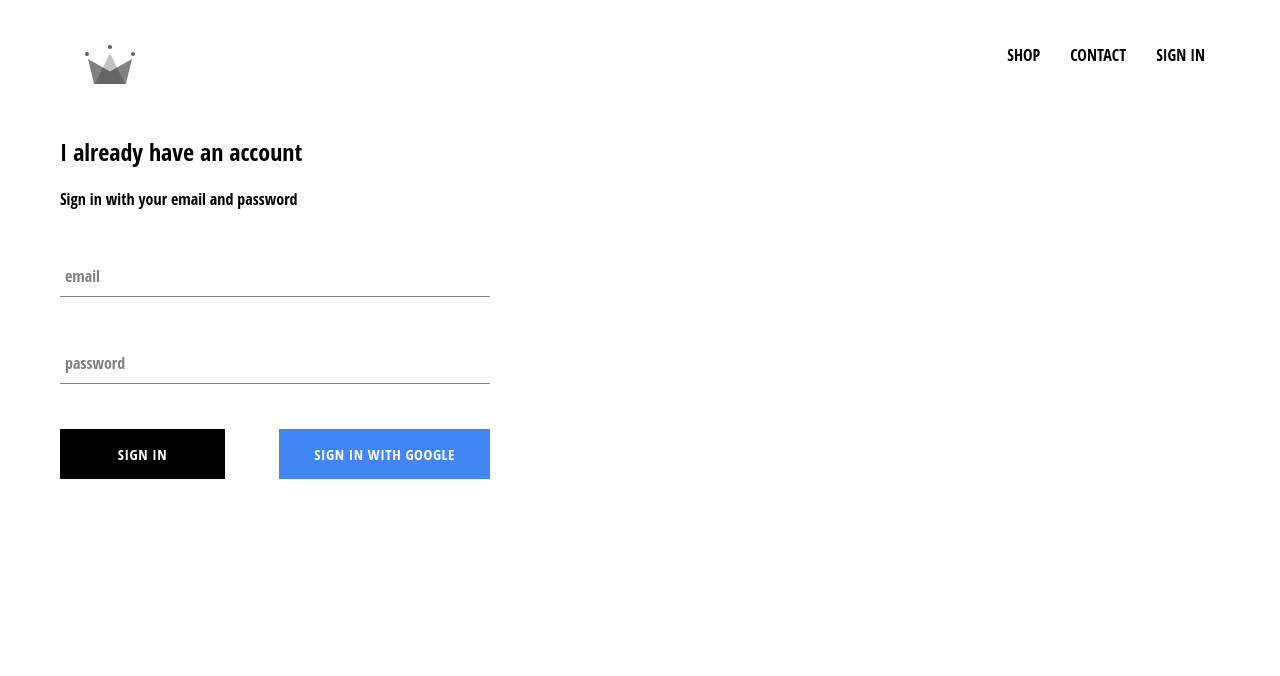
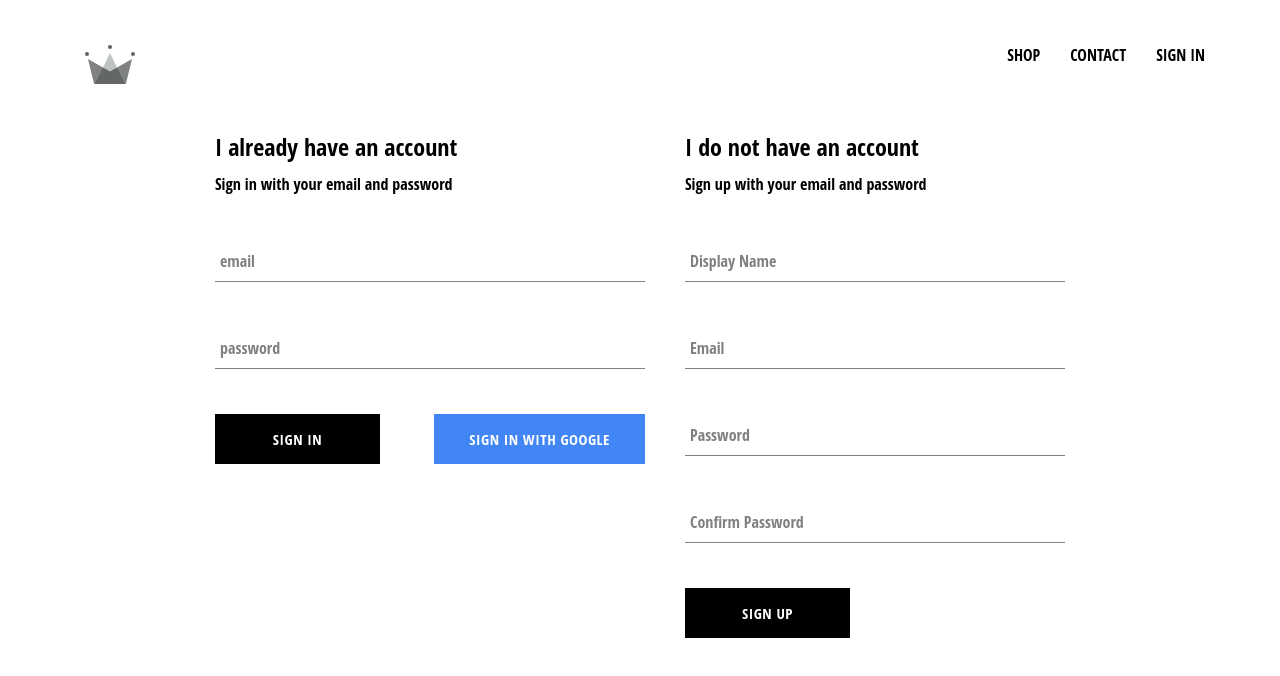
Before and after one commit to dev-sahar/crwn-clothing-with-express-backend-server, a React (Create React App) app: page /signin in a window 1280 px wide. Shown: the top 676 px of the page. Built offline with nearby package versions, Linux system fonts and the light colour scheme; no server answers.

Commit message:
implemented firebase utils, included ability to store authenticated users into our firestore database

```diff
--- a/src/App.js
+++ b/src/App.js
@@ -7,7 +7,7 @@
 import ShopPage from "./pages/shop/shop.component";
 import Header from "./components/header/header.component";
 import SignInAndSignUpPage from "./pages/sign-in-and-sign-up/sign-in-and-sign-up.component";
-import { auth } from "./firebase/firebase.utils"
+import { auth, createUserProfileDocument } from "./firebase/firebase.utils"
 
 class App extends React.Component {
   constructor() {
@@ -21,8 +21,21 @@
   unsubscribeFromAuth = null;
 
   componentDidMount() {
-    this.unsubscribeFromAuth = auth.onAuthStateChanged(user => {
-      this.setState({ currentUser: user })
+    this.unsubscribeFromAuth = auth.onAuthStateChanged(async userAuth => {
+      if(userAuth) {
+        const userRef = await createUserProfileDocument(userAuth);
+
+        userRef.onSnapshot(snapShot => {
+          this.setState({
+            currentUser: {
+              id: snapShot.id,
+              ...snapShot.data()
+            }
+          })
+        })
+      } else {
+        this.setState({currentUser: userAuth})
+      }
     });
   }
 
--- a/src/components/sign-in/sign-in.component.jsx
+++ b/src/components/sign-in/sign-in.component.jsx
@@ -32,7 +32,7 @@
     render() {
         return (
             <div className="sign-in">
-                <h2>I already have an account</h2>
+                <h2 className="title">I already have an account</h2>
                 <span>Sign in with your email and password</span>
 
                 <form onSubmit={this.handleSubmit}>
--- /dev/null
+++ b/src/components/sign-up/sign-up.component.jsx
@@ -0,0 +1,111 @@
+import React from "react";
+
+import FormInput from "../form-input/form-input.component";
+import CustomButton from "../custom-button/custom-button.component";
+
+import { auth, createUserProfileDocument} from "../../firebase/firebase.utils";
+
+import "./sign-up.styles.scss";
+
+class SignUp extends React.Component {
+    constructor() {
+        super();
+
+        this.state = {
+            displayName: "",
+            email: "",
+            password: "",
+            confirmPassword: ""
+        }
+    }
+
+    handleSubmit = async event => {
+        event.preventDefault();
+        const { displayName, email, password, confirmPassword} = this.state;
+
+        if(password !== confirmPassword) {
+            alert(`passwords don't match`);
+            return;
+        }
+
+        try {
+            const { user } = await auth.createUserWithEmailAndPassword(email, password);
+
+            await createUserProfileDocument(user, {displayName});
+
+            this.setState({
+                displayName: "",
+                email: "",
+                password: "",
+                confirmPassword: ""
+            })
+
+        }catch (error) {
+            console.log(error);
+        }
+    }
+
+    handleChange = event => {
+        const { name, value } = event.target;
+
+        this.setState({
+            [name]: value
+        })
+    }
+
+    render() {
+        const { displayName, email, password, confirmPassword} = this.state;
+        return (
+            <div className="sign-up">
+                <h2 className="title">I do not have an account</h2>
+                <span>Sign up with your email and password</span>
+
+                <form
+                    className="sign-up-form"
+                    onSubmit={this.handleSubmit}
+                >
+                    <FormInput
+                        type="text"
+                        name="displayName"
+                        value={displayName}
+                        onChange={this.handleChange}
+                        label="Display Name"
+                        required
+                    />
+
+                    <FormInput
+                        type="email"
+                        name="email"
+                        value={email}
+                        onChange={this.handleChange}
+                        label="Email"
+                        required
+                    />
+
+                    <FormInput
+                        type="password"
+                        name="password"
+                        value={password}
+                        onChange={this.handleChange}
+                        label="Password"
+                        required
+                    />
+
+                    <FormInput
+                        type="password"
+                        name="confirmPassword"
+                        value={confirmPassword}
+                        onChange={this.handleChange}
+                        label="Confirm Password"
+                        required
+                    />
+
+                    <CustomButton type="Submit"> Sign Up </CustomButton>
+
+                </form>
+            </div>
+        )
+    }
+}
+
+export default SignUp;
--- /dev/null
+++ b/src/components/sign-up/sign-up.styles.scss
@@ -0,0 +1,9 @@
+.sign-up {
+    display: flex;
+    flex-direction: column;
+    width: 380px;
+
+    .title {
+        margin: 10px 0;
+    }
+}
--- a/src/firebase/firebase.utils.js
+++ b/src/firebase/firebase.utils.js
@@ -22,4 +22,31 @@
   provider.setCustomParameters({prompt: "select_account"});
   export const signInWithGoogle = () => auth.signInWithPopup(provider);
 
+
+  export const createUserProfileDocument = async (userAuth, additionalData) => {
+    if(!userAuth) return;
+
+    const userRef = firestore.doc(`users/${userAuth.uid}`);
+
+    const snapShot = await userRef.get();
+
+    if(!snapShot.exists) {
+        const { displayName, email } = userAuth;
+        const createdAt = new Date();
+
+        try {
+            await userRef.set({
+                displayName,
+                email,
+                createdAt,
+                ...additionalData
+            })
+        } catch (error) {
+            console.log("error creating user", error.message);
+        }
+    }
+
+    return userRef;
+  }
+
   export default firebase;
--- a/src/pages/sign-in-and-sign-up/sign-in-and-sign-up.component.jsx
+++ b/src/pages/sign-in-and-sign-up/sign-in-and-sign-up.component.jsx
@@ -1,12 +1,14 @@
 import React from "react";
 
 import SignIn from "../../components/sign-in/sign-in.component";
+import SignUp from "../../components/sign-up/sign-up.component"
 
 import "./sign-in-and-sign-up.styles.scss";
 
 const SignInAndSignUpPage = () => (
-    <div className="sign-in-and-sign-ip">
+    <div className="sign-in-and-sign-up">
         <SignIn />
+        <SignUp />
     </div>
 );
 
--- a/src/pages/sign-in-and-sign-up/sign-in-and-sign-up.styles.scss
+++ b/src/pages/sign-in-and-sign-up/sign-in-and-sign-up.styles.scss
@@ -0,0 +1,6 @@
+.sign-in-and-sign-up {
+    width: 850px;
+    display: flex;
+    justify-content: space-between;
+    margin: 30px auto;
+}
```
